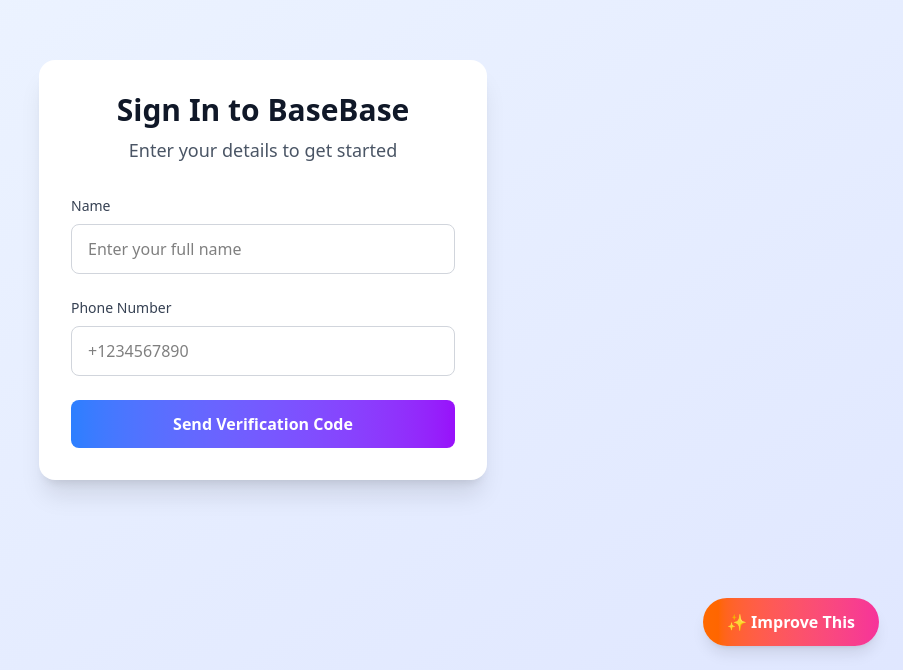
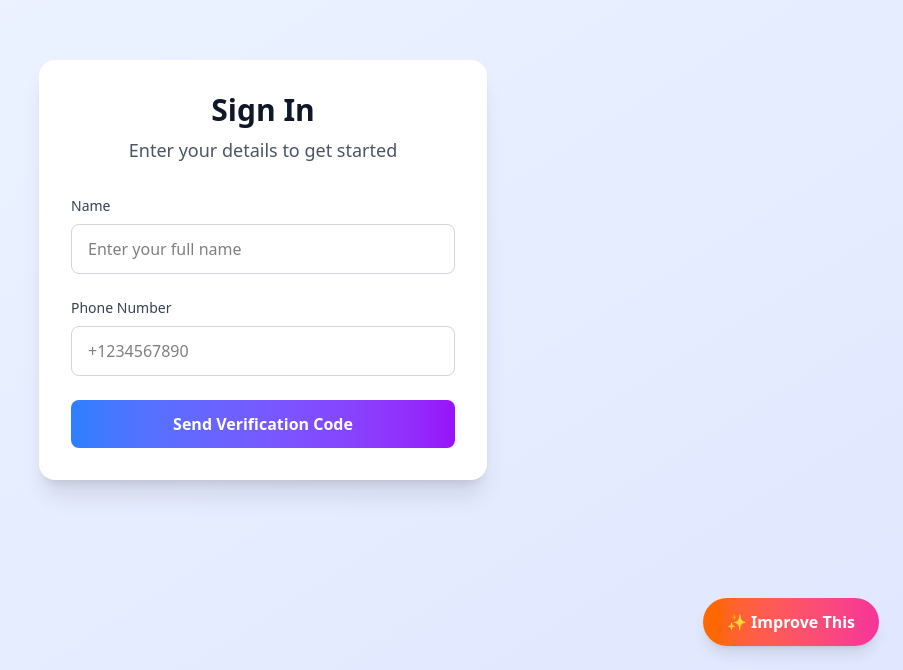
Before and after one commit to grenager/basebase-client-starter, a React (Vite) app: page / in a window 1280 px wide. Shown: the part 130-800 px from the top of the page, without its empty margins (377-1280 px from the left). Built offline with nearby package versions, Linux system fonts and the light colour scheme.

Commit message:
Changes from BaseBase Editor: teg-branch
simplify sign in modal

```diff
--- a/src/components/SignIn.tsx
+++ b/src/components/SignIn.tsx
@@ -348,7 +348,7 @@
       <div className="max-w-md w-full bg-white rounded-2xl shadow-xl p-8">
         <div className="mb-8 text-center">
           <h1 className="text-3xl font-bold text-gray-900 mb-2">
-            {step === 'phone' ? 'Sign In to BaseBase' : 'Enter Verification Code'}
+            {step === 'phone' ? 'Sign In' : 'Enter Verification Code'}
           </h1>
           <p className="text-lg text-gray-600">
             {step === 'phone'
```
